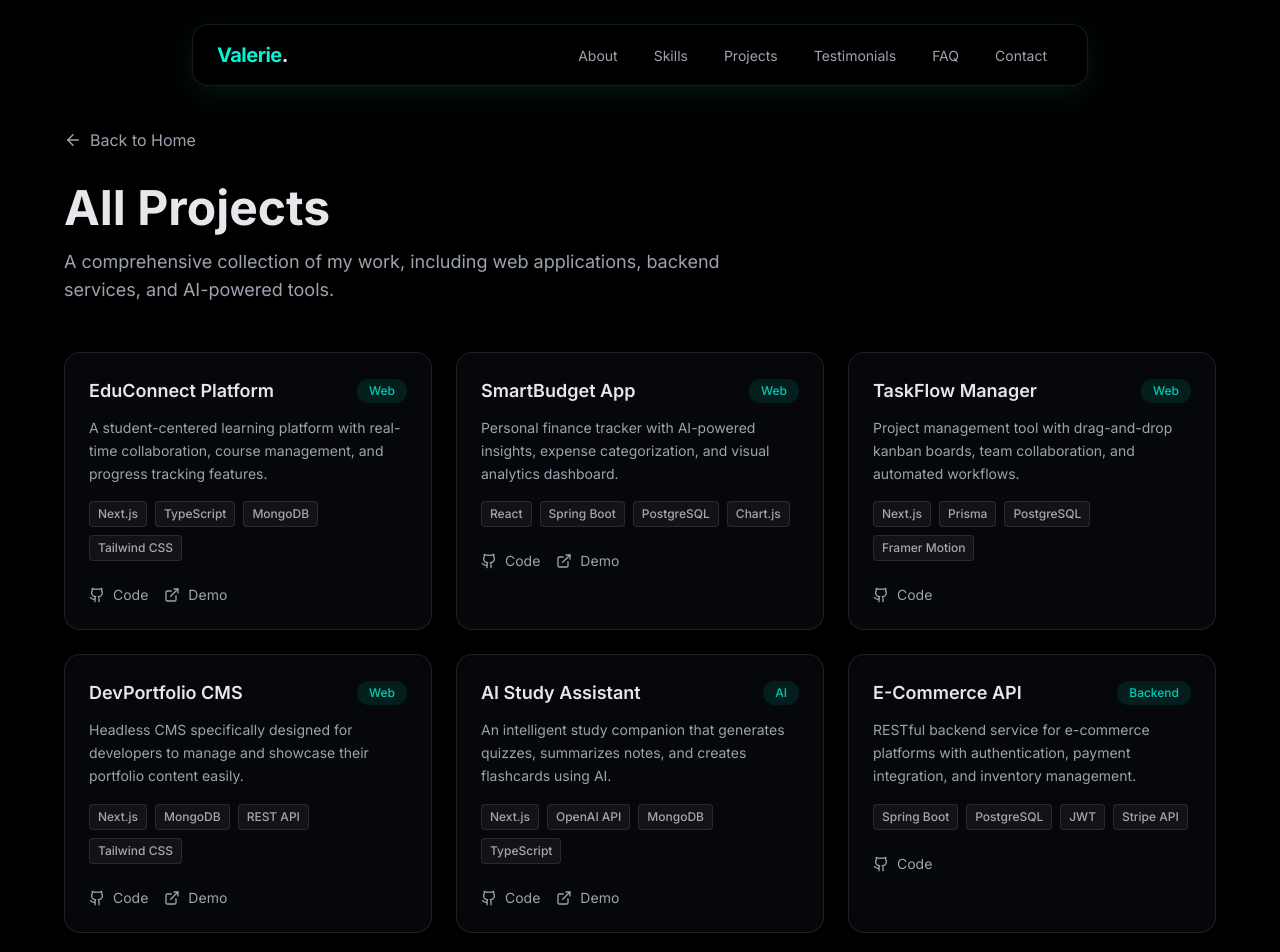
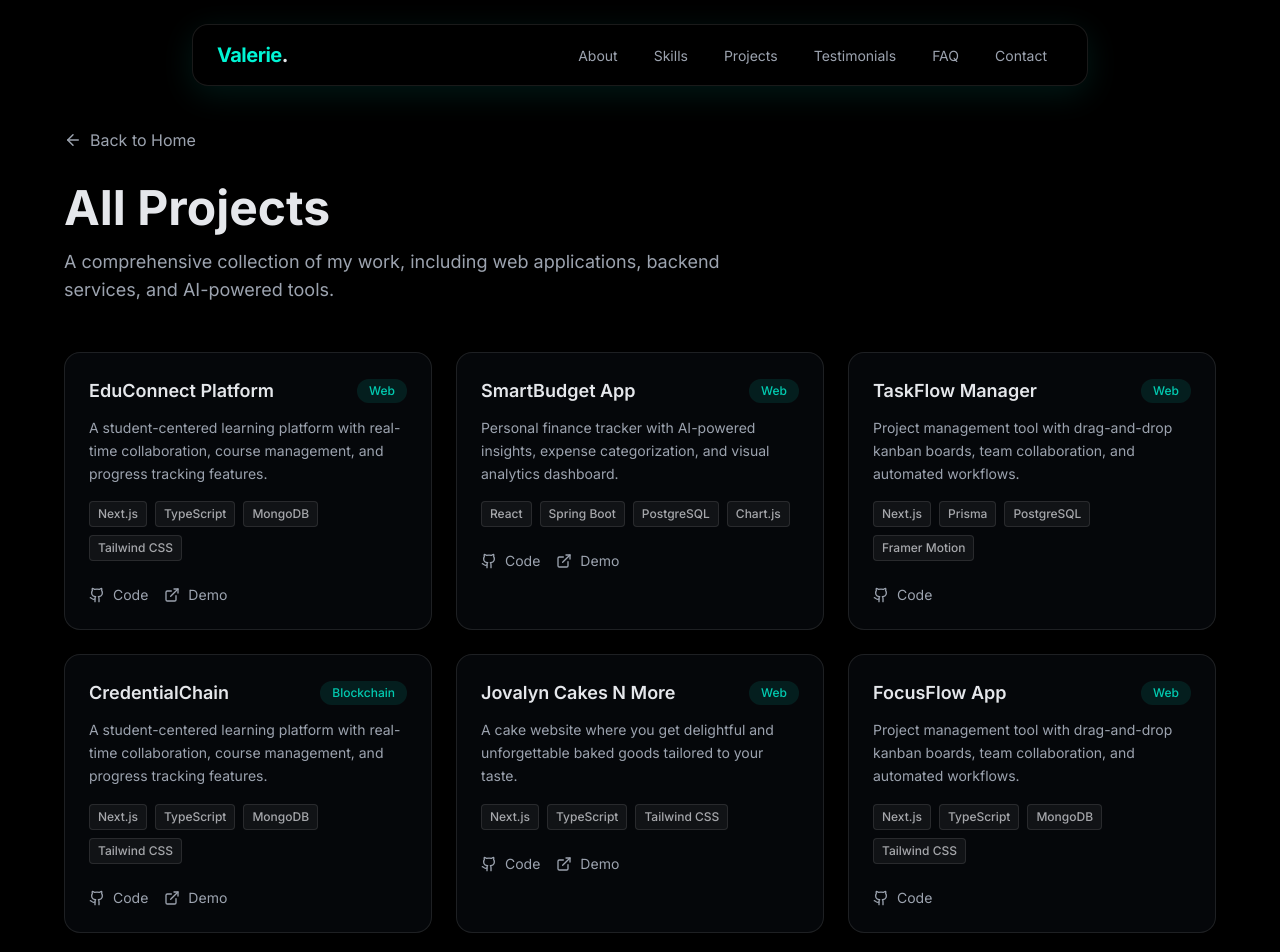
Before and after one commit to Lerivee/My-Portfolio, a Next.js app: page /projects in a window 1280 px wide. Shown: the top 952 px of the page. Built offline with nearby package versions, Linux system fonts and the light colour scheme.

Commit message:
updated portfolio

```diff
--- a/app/projects/page.tsx
+++ b/app/projects/page.tsx
@@ -34,6 +34,32 @@ const allProjects = [
     category: "Web",
   },
   {
+    title: "CredentialChain",
+    description:
+      "A student-centered learning platform with real-time collaboration, course management, and progress tracking features.",
+    tech: ["Next.js", "TypeScript", "MongoDB", "Tailwind CSS"],
+    github: "https://github.com/Lerivee/CredentialChain",
+    demo: "https://demo.com",
+    category: "Blockchain",
+  },
+  {
+     title: "Jovalyn Cakes N More",
+    description:
+      "A cake website where you get delightful and unforgettable baked goods tailored to your taste.",
+    tech: ["Next.js", "TypeScript", "Tailwind CSS"],
+    github: "https://github.com/Lerivee/JovalynCakesNMore",
+    demo: "https://demo.com",
+    category: "Web",
+  },
+  {
+    title: "FocusFlow App",
+    description:
+      "Project management tool with drag-and-drop kanban boards, team collaboration, and automated workflows.",
+    tech: ["Next.js", "TypeScript", "MongoDB", "Tailwind CSS"],
+    github: "https://github.com/Lerivee/FocusFlow-App",
+    category: "Web",
+  },
+  {
     title: "DevPortfolio CMS",
     description:
       "Headless CMS specifically designed for developers to manage and showcase their portfolio content easily.",
@@ -47,7 +73,7 @@ const allProjects = [
     description:
       "An intelligent study companion that generates quizzes, summarizes notes, and creates flashcards using AI.",
     tech: ["Next.js", "OpenAI API", "MongoDB", "TypeScript"],
-    github: "https://github.com",
+    github: "https://github.com/Lerivee/AI-Powered-Study-App",
     demo: "https://demo.com",
     category: "AI",
   },
--- a/components/projects-section.tsx
+++ b/components/projects-section.tsx
@@ -8,34 +8,34 @@ import Link from "next/link"
 
 const featuredProjects = [
   {
-    title: "EduConnect Platform",
+    title: "CredentialChain",
     description:
       "A student-centered learning platform with real-time collaboration, course management, and progress tracking features.",
     tech: ["Next.js", "TypeScript", "MongoDB", "Tailwind CSS"],
-    github: "https://github.com",
+    github: "https://github.com/Lerivee/CredentialChain",
     demo: "https://demo.com",
   },
   {
-    title: "SmartBudget App",
+     title: "Jovalyn Cakes N More",
     description:
-      "Personal finance tracker with AI-powered insights, expense categorization, and visual analytics dashboard.",
-    tech: ["React", "Spring Boot", "PostgreSQL", "Chart.js"],
-    github: "https://github.com",
+      "A cake website where you get delightful and unforgettable baked goods tailored to your taste.",
+    tech: ["Next.js", "TypeScript", "Tailwind CSS"],
+    github: "https://github.com/Lerivee/JovalynCakesNMore",
     demo: "https://demo.com",
   },
   {
-    title: "TaskFlow Manager",
+    title: "FocusFlow App",
     description:
       "Project management tool with drag-and-drop kanban boards, team collaboration, and automated workflows.",
-    tech: ["Next.js", "Prisma", "PostgreSQL", "Framer Motion"],
-    github: "https://github.com",
+    tech: ["Next.js", "TypeScript", "MongoDB", "Tailwind CSS"],
+    github: "https://github.com/Lerivee/FocusFlow-App",
   },
   {
     title: "DevPortfolio CMS",
     description:
       "Headless CMS specifically designed for developers to manage and showcase their portfolio content easily.",
     tech: ["Next.js", "MongoDB", "REST API", "Tailwind CSS"],
-    github: "https://github.com",
+    github: "https://github.com/Lerivee/Freelance-Hub",
     demo: "https://demo.com",
   },
 ]
--- a/components/testimonials-section.tsx
+++ b/components/testimonials-section.tsx
@@ -10,7 +10,7 @@ const testimonials = [
     quote:
       "Valerie delivered exceptional work on our platform. Her attention to detail and understanding of user experience made a significant impact on our product.",
     name: "David Chen",
-    role: "Tech Lead, StartupX",
+    role: "Tech Lead",
   },
   {
     quote:
```
